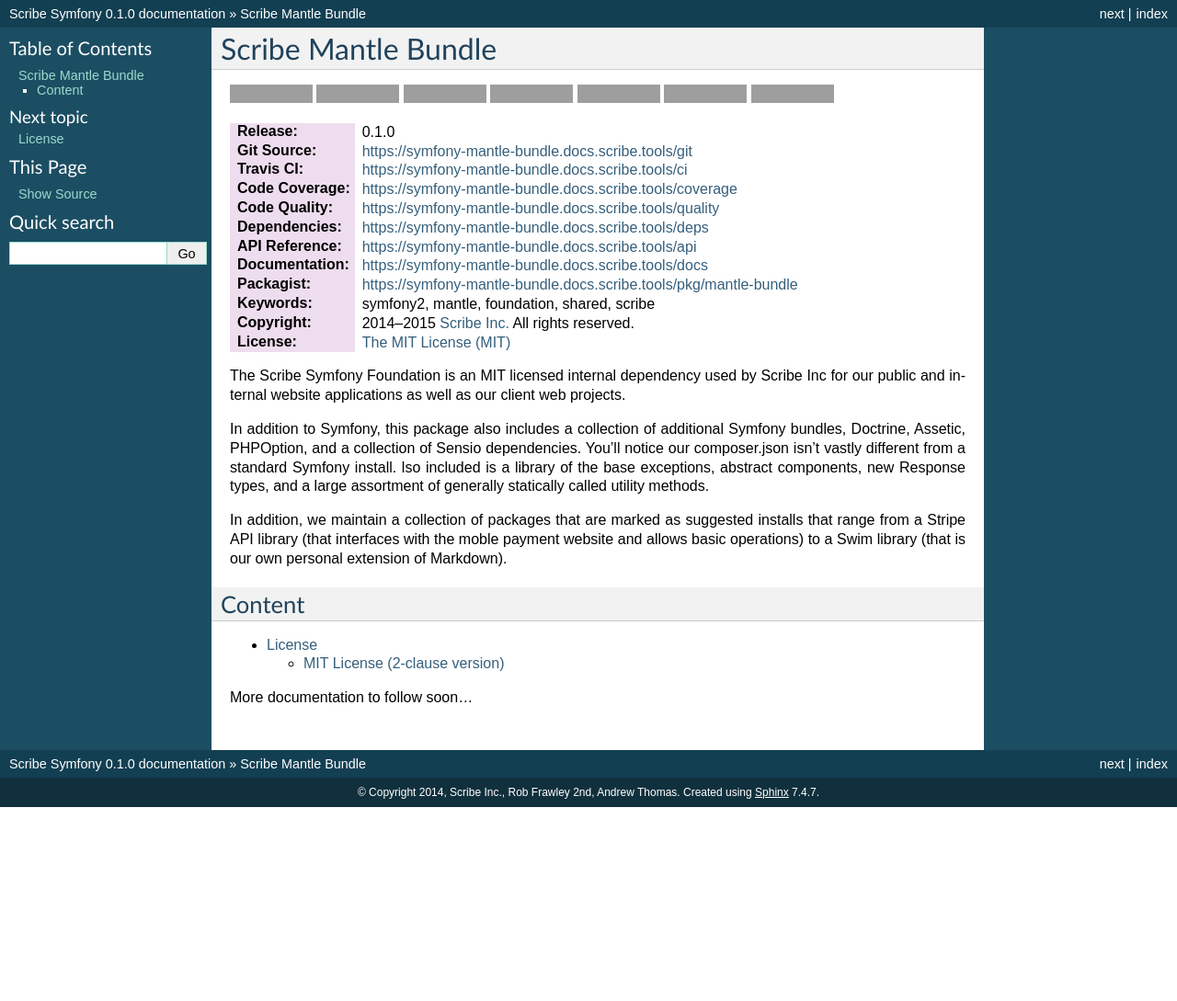
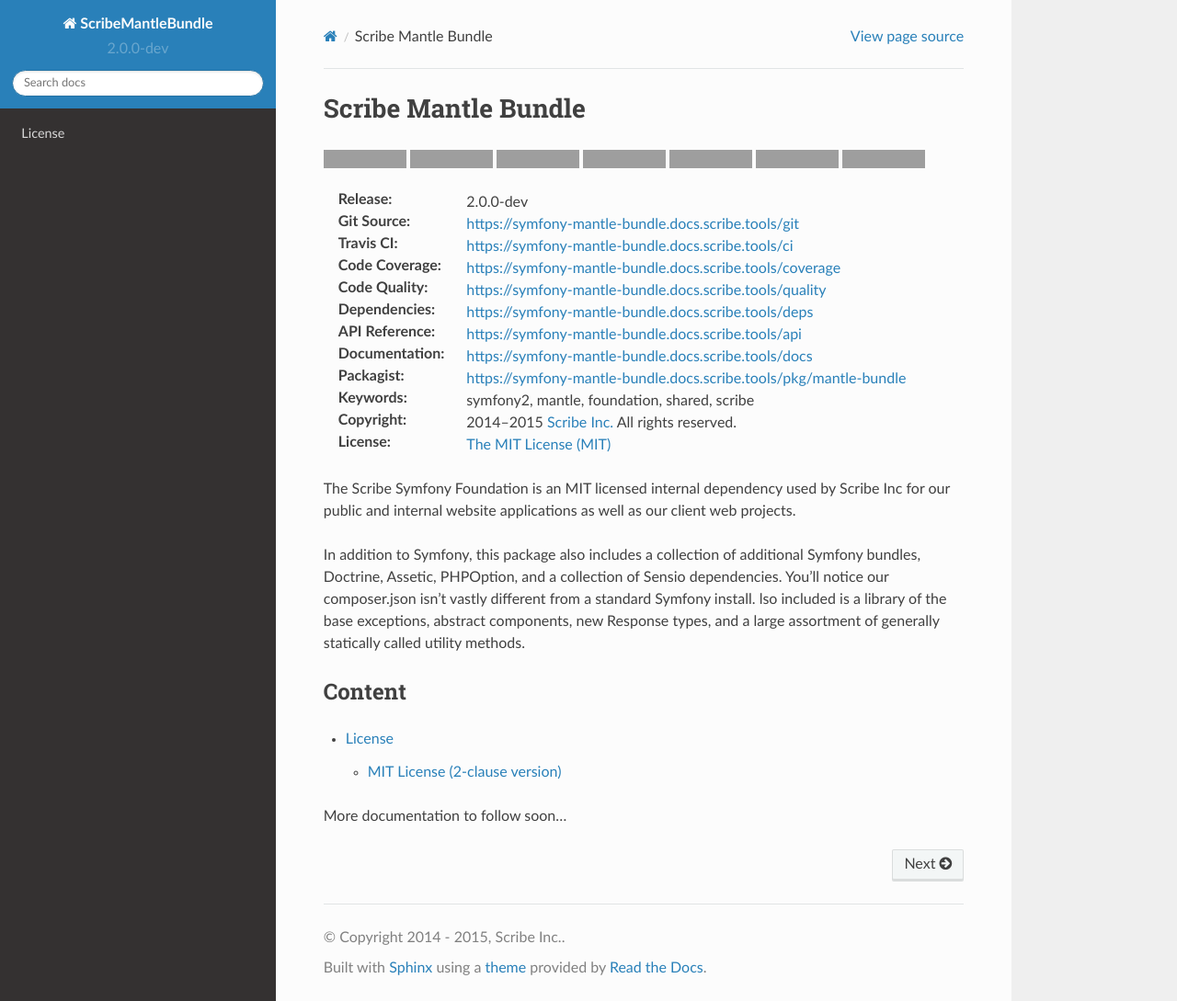
Before and after one commit to scr-be/mantle-bundle, a Sphinx documentation site: the page built from docs/index.rst, in a window 1280 px wide and 1089 px high, cut to the strip 0-1089 px from the top of the window. Shown: the whole strip at 92% size. Built offline with Sphinx 7.4.7 and the Read the Docs theme 2.0.0, drawn with Linux system fonts in a browser that asks for light colours; grey boxes are pictures that could not be loaded.

Commit message:
integration/docs work

```diff
--- a/docs/conf.py
+++ b/docs/conf.py
@@ -1,16 +1,9 @@
 # -*- coding: utf-8 -*-
 #
-# Scribe Symfony documentation build configuration file, created by
-# sphinx-quickstart on Sun Oct 19 08:40:51 2014.
+# Sphinx Configuration File
+# Author : Rob Frawley 2nd <rmf@scribe.tools>
+# License: MIT License
 #
-# This file is execfile()d with the current directory set to its
-# containing dir.
-#
-# Note that not all possible configuration values are present in this
-# autogenerated file.
-#
-# All configuration values have a default; values that are commented out
-# serve to show the default.
 
 import sys
 import os
@@ -18,7 +11,10 @@
 # If extensions (or modules to document with autodoc) are in another directory,
 # add these directories to sys.path here. If the directory is relative to the
 # documentation root, use os.path.abspath to make it absolute, like shown here.
-#sys.path.insert(0, os.path.abspath('.'))
+sys.path.insert(0, os.path.abspath('.'))
+
+# Are we on RTD on building locally?
+on_rtd = os.environ.get('READTHEDOCS', None) == 'True'
 
 # -- General configuration ------------------------------------------------
 
@@ -28,12 +24,7 @@
 # Add any Sphinx extension module names here, as strings. They can be
 # extensions coming with Sphinx (named 'sphinx.ext.*') or your custom
 # ones.
-extensions = [
-    'sphinx.ext.intersphinx',
-    'sphinx.ext.todo',
-    'sphinx.ext.coverage',
-    'sphinx.ext.mathjax',
-]
+extensions = []
 
 # Add any paths that contain templates here, relative to this directory.
 templates_path = ['_templates']
@@ -48,17 +39,17 @@
 master_doc = 'index'
 
 # General information about the project.
-project = u'Scribe Symfony'
-copyright = u'2014, Scribe Inc., Rob Frawley 2nd, Andrew Thomas'
+project = u'ScribeMantleBundle'
+copyright = u'2014 - 2015, Scribe Inc.'
 
 # The version info for the project you're documenting, acts as replacement for
 # |version| and |release|, also used in various other places throughout the
 # built documents.
 #
 # The short X.Y version.
-version = '0.1.0'
+version = '2.0.0-dev'
 # The full version, including alpha/beta/rc tags.
-release = '0.1.0'
+release = version
 
 # The language for content autogenerated by Sphinx. Refer to documentation
 # for a list of supported languages.
@@ -68,11 +59,11 @@
 # non-false value, then it is used:
 #today = ''
 # Else, today_fmt is used as the format for a strftime call.
-#today_fmt = '%B %d, %Y'
+today_fmt = '%Y-%m-%d, %H:%M %z'
 
 # List of patterns, relative to source directory, that match files and
 # directories to ignore when looking for source files.
-exclude_patterns = []
+exclude_patterns = ['_build']
 
 # The reST default role (used for this markup: `text`) to use for all
 # documents.
@@ -103,7 +94,18 @@
 
 # The theme to use for HTML and HTML Help pages.  See the documentation for
 # a list of builtin themes.
-html_theme = 'default'
+# The theme to use for HTML and HTML Help pages.  See the documentation for
+# a list of builtin themes.
+if not on_rtd:
+    import sphinx_rtd_theme  # @UnresolvedImport
+    html_theme = "sphinx_rtd_theme"
+    html_theme_path = [sphinx_rtd_theme.get_html_theme_path()]
+
+    html_theme_options = {
+        'sticky_navigation':True,
+    }
+else:
+	html_theme = 'default'
 
 # Theme options are theme-specific and customize the look and feel of a theme
 # further.  For a list of options available for each theme, see the
@@ -181,7 +183,7 @@
 #html_file_suffix = None
 
 # Output file base name for HTML help builder.
-htmlhelp_basename = 'ScribeSymfonydoc'
+htmlhelp_basename = 'ScribeMantleBundledoc'
 
 
 # -- Options for LaTeX output ---------------------------------------------
@@ -201,8 +203,8 @@
 # (source start file, target name, title,
 #  author, documentclass [howto, manual, or own class]).
 latex_documents = [
-  ('index', 'ScribeSymfony.tex', u'Scribe Symfony Documentation',
-   u'Scribe Inc., Rob Frawley 2nd, Andrew Thomas', 'manual'),
+  ('index', 'ScribeMantleBundle.tex', u'ScribeMantleBundle Documentation',
+   u'Scribe Inc., Systems Team', 'manual'),
 ]
 
 # The name of an image file (relative to this directory) to place at the top of
@@ -231,8 +233,8 @@
 # One entry per manual page. List of tuples
 # (source start file, name, description, authors, manual section).
 man_pages = [
-    ('index', 'scribesymfony', u'Scribe Symfony Documentation',
-     [u'Scribe Inc., Rob Frawley 2nd, Andrew Thomas'], 1)
+    ('index', 'scribemantlebundle', u'ScribeMantleBundle Documentation',
+     [u'Scribe Inc.'], 1)
 ]
 
 # If true, show URL addresses after external links.
@@ -245,8 +247,8 @@
 # (source start file, target name, title, author,
 #  dir menu entry, description, category)
 texinfo_documents = [
-  ('index', 'ScribeSymfony', u'Scribe Symfony Documentation',
-   u'Scribe Inc., Rob Frawley 2nd, Andrew Thomas', 'ScribeSymfony', 'One line description of project.',
+  ('index', 'ScribeMantleBundle', u'ScribeMantleBundle Documentation',
+   u'Scribe Inc., Systems Team', 'ScribeMantleBundle', 'One line description of project.',
    'Miscellaneous'),
 ]
 
@@ -262,17 +264,16 @@
 # If true, do not generate a @detailmenu in the "Top" node's menu.
 #texinfo_no_detailmenu = False
 
-
 # -- Options for Epub output ----------------------------------------------
 
 # Bibliographic Dublin Core info.
-epub_title = u'Scribe Symfony'
-epub_author = u'Scribe Inc., Rob Frawley 2nd, Andrew Thomas'
-epub_publisher = u'Scribe Inc., Rob Frawley 2nd, Andrew Thomas'
-epub_copyright = u'2014, Scribe Inc., Rob Frawley 2nd, Andrew Thomas'
+epub_title = u'ScribeMantleBundle'
+epub_author = u'Scribe Inc., Systems Team'
+epub_publisher = u'Scribe Inc., Systems Team'
+epub_copyright = u'2014 - 2015, Scribe Inc., Systems Team'
 
 # The basename for the epub file. It defaults to the project name.
-#epub_basename = u'Scribe Symfony'
+#epub_basename = u'ScribeMantleBundle'
 
 # The HTML theme for the epub output. Since the default themes are not optimized
 # for small screen space, using the same theme for HTML and epub output is
@@ -332,6 +333,19 @@
 # If false, no index is generated.
 #epub_use_index = True
 
+# Highlight PHP without starting <?php tag
+from sphinx.highlighting import lexers
+from pygments.lexers.web import PhpLexer
 
-# Example configuration for intersphinx: refer to the Python standard library.
-intersphinx_mapping = {'http://docs.python.org/': None}
+lexers['php'] = PhpLexer(startinline=True)
+
+# Enable spell checking using pyenchant
+spelling_lang='en_US'
+
+# Enable a list of words to ignore in spell-checker mode
+
+
+# Don't check e-mails, URLs, and WikiWords
+spelling_filters=['EmailFilter', 'URLFilter', 'WikiWordFilter']
+
+# EOF
--- a/docs/index.rst
+++ b/docs/index.rst
@@ -26,11 +26,6 @@
 a standard Symfony install. lso included is a library of the base exceptions,
 abstract components, new Response types, and a large assortment of generally
 statically called utility methods.
-
-In addition, we maintain a collection of packages that are marked as suggested
-installs that range from a Stripe API library (that interfaces with the moble
-payment website and allows basic operations) to a Swim library (that is our own
-personal extension of Markdown).
 
 Content
 ========
```
Also changed, not shown: README.md (+10 -1 lines), 3 other files.
